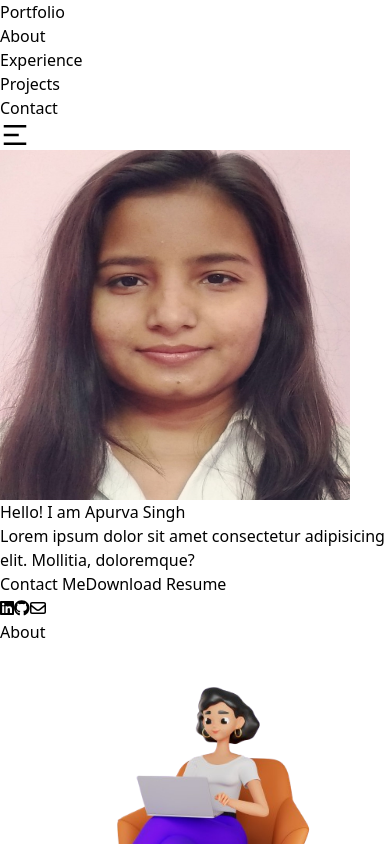
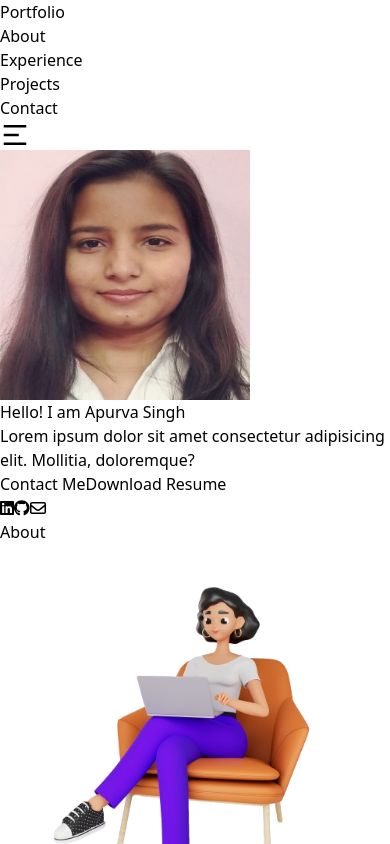
Before and after one commit to Apurva-gaur/Portfolio, a React (Vite) app: page / in a window 390 px wide. Shown: the top 844 px of the page. Built offline with nearby package versions, Linux system fonts and the light colour scheme.

Commit message:
image@mediaQueryUpdate

```diff
--- a/src/Component/Home.jsx
+++ b/src/Component/Home.jsx
@@ -12,7 +12,7 @@ const Home = () => {
 
   return (
     <div className="text-white flex w-full items-center p-10 md:p-15  gap-4 md:flex-col flex-col">
-       <div className=" w-2/4 flex justify-center items-center shadow-inner">
+       <div id="imgDiv"className=" w-2/4 flex flex-wrap justify-center items-center shadow-inner border-2 border-orange-500 ">
         <img src={profile} alt=""  className=" rounded-full shadow-xl" id="image"/>
       </div>
       <div className=" md:w-2/4 md:pt-0  flex-col justify-items-center">
--- a/src/Component/Projects.css
+++ b/src/Component/Projects.css
@@ -20,6 +20,9 @@
     }
 
 }
+
+
+
 /* @media (max-width: 855px) {
     #cardDiv {
         width: 48%;
--- a/src/Component/home.css
+++ b/src/Component/home.css
@@ -2,3 +2,21 @@
     height: 350px;
     width: 350px;
 }
+@media (min-width:663px) and  (max-width: 1232px) {
+    #imgDiv img{
+        width:300px ;
+        height:300px;
+
+
+    }
+
+}
+@media (min-width:300px) and  (max-width: 662px) {
+    #imgDiv img{
+        width:250px ;
+        height:250px;
+
+
+    }
+
+}
```
